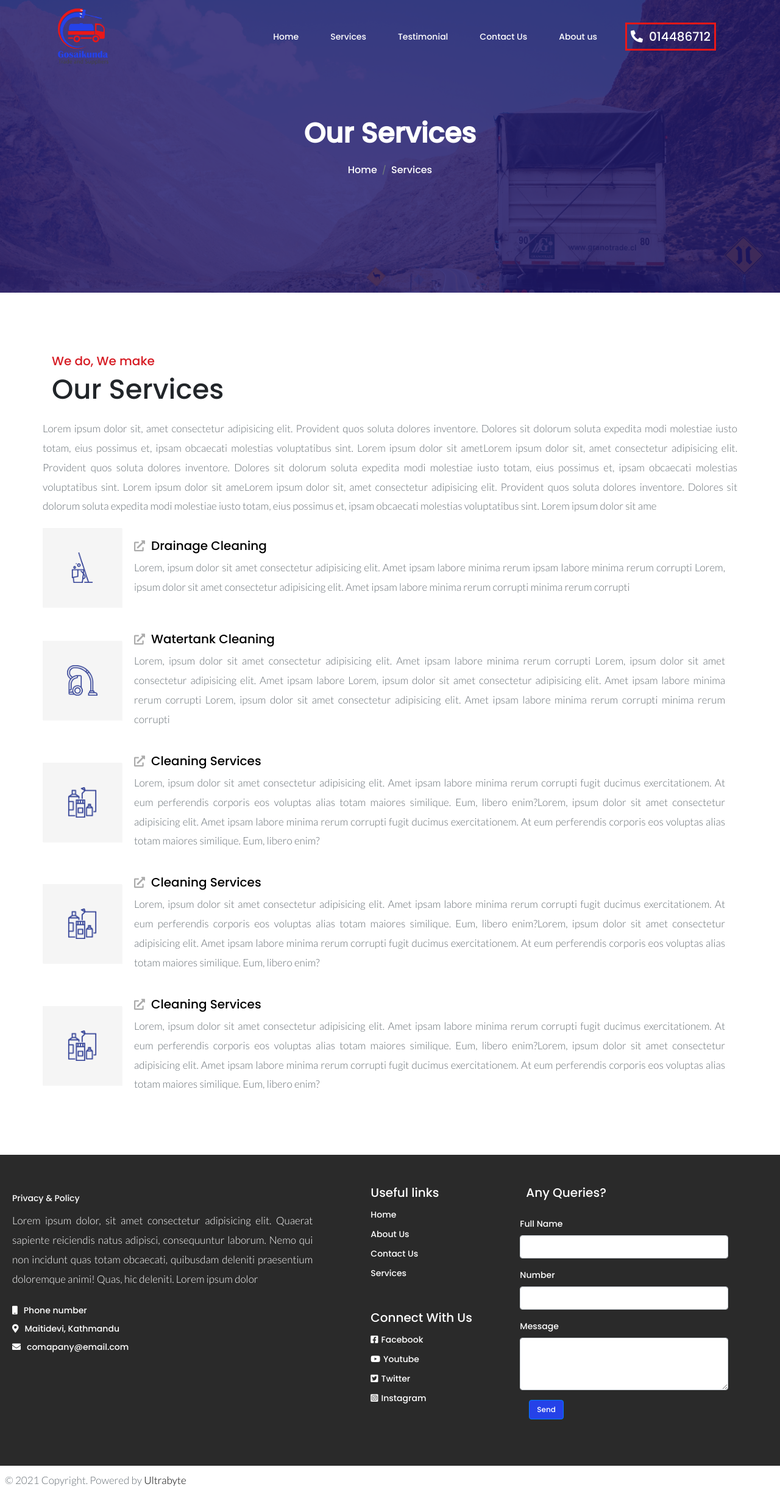
After one commit to np03a170120/gosaikunda, a PHP site: page /service.php in a window 1280 px wide. The commit adds this page. Shown: the whole page at 61% size. Run offline with PHP 8.4, Linux system fonts and the light colour scheme.

Commit message:
first draft / gosaikunda

```diff
--- a/css/base/_base.scss
+++ b/css/base/_base.scss
@@ -4,6 +4,7 @@
 }
 
 .col-lg-12,
+.col-lg-5,
 .col-lg-4 {
     position: relative;
     height: 100%;
--- a/css/main.css
+++ b/css/main.css
@@ -9,6 +9,7 @@
 }
 
 .col-lg-12,
+.col-lg-5,
 .col-lg-4 {
   position: relative;
   height: 100%;
@@ -284,21 +285,25 @@ h6 {
   color: white;
 }
 
-.header-main .header-right .hr-call a i {
+.header-main .header-right .hr-call a {
   font-size: 20px;
   height: 50px;
   width: 50px;
-  background-color: #81b407;
-  border-radius: 50%;
+  background-color: none;
+  border: 3px solid #EA1818;
   line-height: 50px;
   text-align: center;
   -webkit-transition: 0.1s linear;
   transition: 0.1s linear;
 }
 
-.header-main .header-right .hr-call a i:hover {
-  -webkit-transform: scale(1.1);
-          transform: scale(1.1);
+.header-main .header-right .hr-call a i {
+  padding-right: 10px;
+}
+
+.header-main .header-right .hr-call a:hover {
+  -webkit-transform: scale(1.1) !important;
+          transform: scale(1.1) !important;
 }
 
 .header-wrapper {
@@ -861,6 +921,10 @@ h6 {
   padding: 45px 0;
 }
 
+.footer-main .social-link h5 {
+  color: white;
+}
+
 .footer-main .social-link ul li {
   padding: 5px 0;
   color: white;
@@ -875,53 +939,53 @@ h6 {
   color: white;
 }
 
-.ftm-center {
+.footer-main .ftm-center {
   margin-left: 60px;
 }
 
-.ftm-center .ftmr-form {
+.footer-main .ftm-center .ftmr-form {
   padding: 20px 0;
   width: 100%;
 }
 
-.ftmlt-contact {
+.footer-main .ftmlt-contact {
   padding: 10px 0;
 }
 
-.ftmlt-contact a {
+.footer-main .ftmlt-contact a {
   color: white;
 }
 
-.ftmlt-contact a i {
+.footer-main .ftmlt-contact a i {
   margin-right: 10px;
   padding: 8px 0;
   color: white;
 }
 
-.ftmr-content h5 {
+.footer-main .ftmr-content h5 {
   color: white;
   padding: 0 10px;
 }
 
-.ftmr-form {
+.footer-main .ftmr-form {
   padding: 20px 0;
 }
 
-.ftmr-form button {
+.footer-main .ftmr-form button {
   background-color: #2542e8;
   color: white;
   font-size: 12px;
 }
 
-.footer-bottom p {
+.footer-main .footer-bottom p {
   text-align: center;
 }
 
-.footer-bottom p a {
+.footer-main .footer-bottom p a {
   color: black !important;
 }
 
-.form-group {
+.footer-main .form-group {
   margin-bottom: 1rem;
   width: 80%;
   color: white;
--- a/css/main.scss
+++ b/css/main.scss
@@ -45,18 +45,19 @@
         }
         .hr-call {
             a {
-                i {
                 font-size: 20px;
                 height: 50px;
                 width: 50px;
-                    background-color: #81b407;
-                    border-radius: 50%;
+                background-color: none;
+                border: 3px solid $secondary-color;
                 line-height: 50px;
                 text-align: center;
                 transition: 0.1s linear;
+                i {
+                    padding-right: 10px;
+                }
                 &:hover {
-                        transform: scale(1.1);
-                    }
+                    transform: scale(1.1) !important;
                 }
             }
         }
@@ -530,6 +576,9 @@
         }
     }
     .social-link {
+        h5 {
+            color: white;
+        }
         padding: 45px 0;
         ul {
             li {
--- a/footer.php
+++ b/footer.php
@@ -96,7 +96,7 @@
                 <img src="./image/logo.png" alt="">
             </div> -->
             <p>© 2021 Copyright. Powered by
-                <a class="text-white" href="https://www.ultrabyteit.com/" target="_blank">Ultrabyte</a>
+                <a href="https: //www.ultrabyteit.com/" target="_blank">Ultrabyte</a>
             </p>
         </div>
 
--- a/header.php
+++ b/header.php
@@ -28,10 +28,11 @@
                     <ul>
                         <li><a href="index.php">Home</a></li>
                         <li><a href="service.php">Services</a></li>
-                        <li><a href="#">Testimonial</a></li>
+                        <li><a href="testimonial.php">Testimonial</a></li>
                         <li><a href="contact.php">Contact Us</a></li>
                         <li><a href="about.php">About us</a></li>
-                        <li class="hr-call"><a href="tel:9847779841" title="9847779841"><i class="fas fa-phone"></i></a>
+                        <li class="hr-call"><a href="tel:9847779841" title="9847779841"><i
+                                    class="fas fa-phone-alt"></i>014486712</a>
                         </li>
                     </ul>
                 </div>
--- a/service-one.php
+++ b/service-one.php
@@ -10,7 +10,8 @@
             <nav aria-label="breadcrumb">
                 <ol class="breadcrumb">
                     <li class="breadcrumb-item"><a href="index.php">Home</a></li>
-                    <li class="breadcrumb-item active"><a href="#">Services</a></li>
+                    <li class="breadcrumb-item"><a href="service.php">Services</a></li>
+                    <li class="breadcrumb-item active"><a href="service-one.php">Drainage Cleaning</a></li>
                 </ol>
             </nav>
         </div>
@@ -60,8 +61,8 @@
                     amet consectetur adipisicing elit. Hic praesentium nulla similique debitis exercitationem in dolore
                     sint ab eligendi, numquam fugiat suscipit eaque officiis modi atque quidem ducimus incidunt itaque?
                 </p>
+
             </div>
-
         </div>
 
     </div>
--- /dev/null
+++ b/service.php
@@ -0,0 +1,142 @@
+<?php include 'header.php' ?>
+
+<!-- BREADCRUMB -->
+<section class="inner-breadcrumb" style="background-image: url(image/dummy1.jpg);">
+    <div class="container">
+        <div class="sec-title">
+            <h3>Our Services</h3>
+        </div>
+        <div class="ib-content">
+            <nav aria-label="breadcrumb">
+                <ol class="breadcrumb">
+                    <li class="breadcrumb-item"><a href="index.php">Home</a></li>
+                    <li class="breadcrumb-item active"><a href="#">Services</a></li>
+                </ol>
+            </nav>
+        </div>
+    </div>
+</section>
+
+<section class="main-service sec-padding">
+    <div class="container">
+        <div class="sec-title">
+            <h6>We do, We make</h6>
+            <h4>Our Services </h4>
+        </div>
+        <div class="row">
+            <div class="col-lg-12">
+                <div class="ms-text">
+                    <p>Lorem ipsum dolor sit, amet consectetur adipisicing elit. Provident quos soluta dolores
+                        inventore. Dolores sit dolorum soluta expedita modi molestiae iusto totam, eius possimus et,
+                        ipsam obcaecati molestias voluptatibus sint. Lorem ipsum dolor sit ametLorem ipsum dolor sit,
+                        amet consectetur adipisicing elit. Provident quos soluta dolores
+                        inventore. Dolores sit dolorum soluta expedita modi molestiae iusto totam, eius possimus et,
+                        ipsam obcaecati molestias voluptatibus sint. Lorem ipsum dolor sit ameLorem ipsum dolor sit,
+                        amet consectetur adipisicing elit. Provident quos soluta dolores
+                        inventore. Dolores sit dolorum soluta expedita modi molestiae iusto totam, eius possimus et,
+                        ipsam obcaecati molestias voluptatibus sint. Lorem ipsum dolor sit ame</p>
+                    <div class="ms-main-obj-single">
+                        <div class="ms-obj-left">
+                            <div class="msol-img">
+                                <a href="service-one.php">
+                                    <img src="./image/cleaning.png" alt="">
+                                </a>
+                            </div>
+                        </div>
+
+                        <div class="ms-obj-right">
+                            <h6><a href="service-one.php">Drainage Cleaning</a></h6>
+                            <p>
+                                Lorem, ipsum dolor sit amet consectetur adipisicing elit. Amet ipsam labore minima rerum
+                                ipsam labore minima rerum
+                                corrupti Lorem, ipsum dolor sit amet consectetur adipisicing elit. Amet ipsam labore
+                                minima rerum
+                                corrupti
+                                minima rerum
+                                corrupti
+                            </p>
+                            </p>
+                        </div>
+                    </div>
+                    <div class="ms-main-obj-single">
+                        <div class="ms-obj-left">
+                            <div class="msol-img">
+                                <img src="./image/vaccum.png" alt="">
+                            </div>
+                        </div>
+                        <div class="ms-obj-right">
+                            <h6><a href="#">Watertank Cleaning</a></h6>
+                            <p>
+                                Lorem, ipsum dolor sit amet consectetur adipisicing elit. Amet ipsam labore minima rerum
+                                corrupti Lorem, ipsum dolor sit amet consectetur adipisicing elit. Amet ipsam labore
+                                Lorem, ipsum dolor sit amet consectetur adipisicing elit. Amet ipsam labore minima rerum
+                                corrupti Lorem, ipsum dolor sit amet consectetur adipisicing elit. Amet ipsam labore
+                                minima rerum
+                                corrupti
+                                minima rerum
+                                corrupti
+                            </p>
+                        </div>
+                    </div>
+                    <div class="ms-main-obj-single">
+                        <div class="ms-obj-left">
+                            <div class="msol-img">
+                                <img src="./image/detergent.png" alt="">
+                            </div>
+                        </div>
+                        <div class="ms-obj-right">
+                            <h6> <a href="#">Cleaning Services</a></h6>
+                            <p>
+                                Lorem, ipsum dolor sit amet consectetur adipisicing elit. Amet ipsam labore minima rerum
+                                corrupti fugit ducimus exercitationem. At eum perferendis corporis eos voluptas alias
+                                totam maiores similique. Eum, libero enim?Lorem, ipsum dolor sit amet consectetur
+                                adipisicing elit. Amet ipsam labore minima rerum
+                                corrupti fugit ducimus exercitationem. At eum perferendis corporis eos voluptas alias
+                                totam maiores similique. Eum, libero enim?
+                            </p>
+                        </div>
+                    </div>
+                    <div class="ms-main-obj-single">
+                        <div class="ms-obj-left">
+                            <div class="msol-img">
+                                <img src="./image/detergent.png" alt="">
+                            </div>
+                        </div>
+                        <div class="ms-obj-right">
+                            <h6> <a href="#">Cleaning Services</a></h6>
+                            <p>
+                                Lorem, ipsum dolor sit amet consectetur adipisicing elit. Amet ipsam labore minima rerum
+                                corrupti fugit ducimus exercitationem. At eum perferendis corporis eos voluptas alias
+                                totam maiores similique. Eum, libero enim?Lorem, ipsum dolor sit amet consectetur
+                                adipisicing elit. Amet ipsam labore minima rerum
+                                corrupti fugit ducimus exercitationem. At eum perferendis corporis eos voluptas alias
+                                totam maiores similique. Eum, libero enim?
+                            </p>
+                        </div>
+                    </div>
+                    <div class="ms-main-obj-single">
+                        <div class="ms-obj-left">
+                            <div class="msol-img">
+                                <img src="./image/detergent.png" alt="">
+                            </div>
+                        </div>
+                        <div class="ms-obj-right">
+                            <h6> <a href="#">Cleaning Services</a></h6>
+                            <p>
+                                Lorem, ipsum dolor sit amet consectetur adipisicing elit. Amet ipsam labore minima rerum
+                                corrupti fugit ducimus exercitationem. At eum perferendis corporis eos voluptas alias
+                                totam maiores similique. Eum, libero enim?Lorem, ipsum dolor sit amet consectetur
+                                adipisicing elit. Amet ipsam labore minima rerum
+                                corrupti fugit ducimus exercitationem. At eum perferendis corporis eos voluptas alias
+                                totam maiores similique. Eum, libero enim?
+                            </p>
+                        </div>
+                    </div>
+                </div>
+            </div>
+
+        </div>
+    </div>
+</section>
+
+<?php include 'footer.php' ?>
```
Also changed, not shown: other parts of css/main.css (+55 -0 lines), other parts of css/main.scss (+46 -7 lines), index.php (+12 -6 lines), testimonial.php (added, +61 -0 lines), 1 other file. Lines whose indentation alone changed are shown as unchanged.
